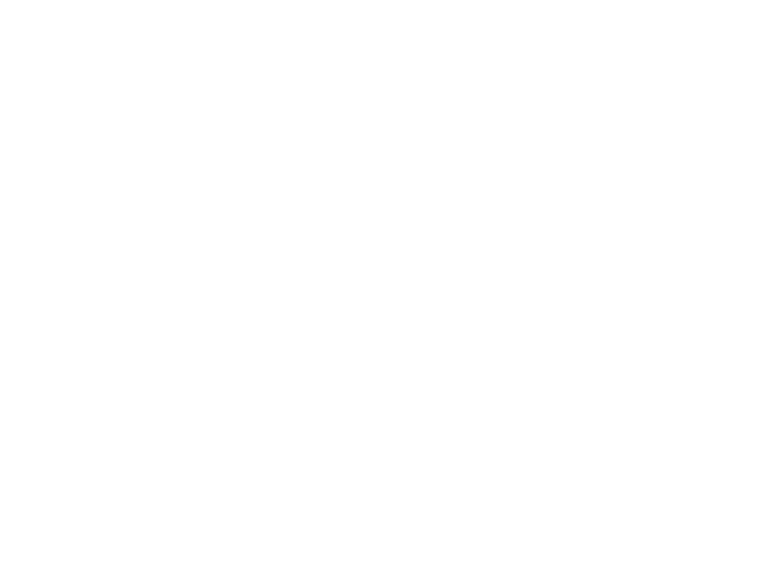
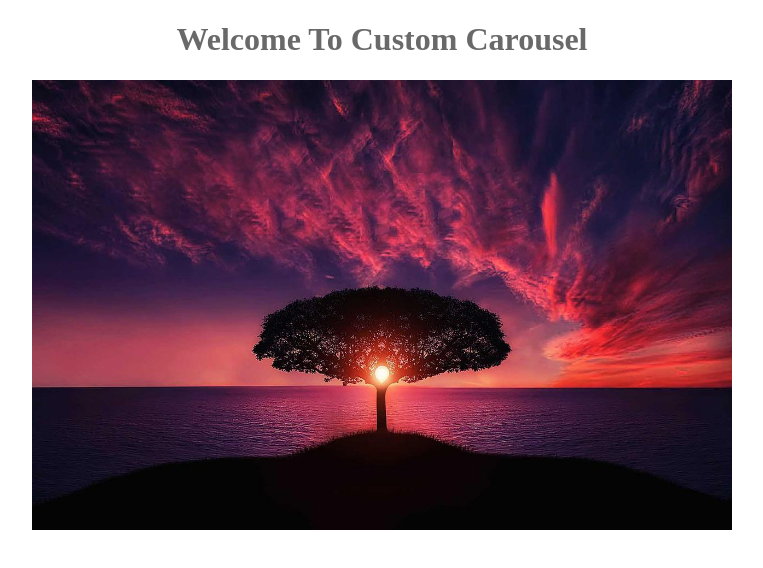
Before and after one commit to ruhulaminpollob/custom-carousel, a plain HTML site: page index.html in a window 1280 px wide. Shown: the whole page, without its empty margins (258-1021 px from the left). Drawn offline with Linux system fonts and the light colour scheme.

Commit message:
carousel design complete

```diff
--- a/index.html
+++ b/index.html
@@ -5,8 +5,32 @@
     <meta http-equiv="X-UA-Compatible" content="IE=edge">
     <meta name="viewport" content="width=device-width, initial-scale=1.0">
     <title>Custom Carousel</title>
+    <style>
+        .title{
+            text-align: center;
+            color: dimgray;
+        }
+        .image-container{
+            width: 700px;
+            height: 450px;
+            margin: auto;
+        }
+        .image-container img{
+            width: 100%;
+            height: 100%;
+        }
+    </style>
 </head>
 <body>
+    <header>
+        <h1 class="title">Welcome To Custom Carousel</h1>
 
+    </header>
+    <main>
+        <section class="image-container">
+            <img src="images/pic-1.jpg" alt="">
+        </section>
+
+    </main>
 </body>
 </html>
```
